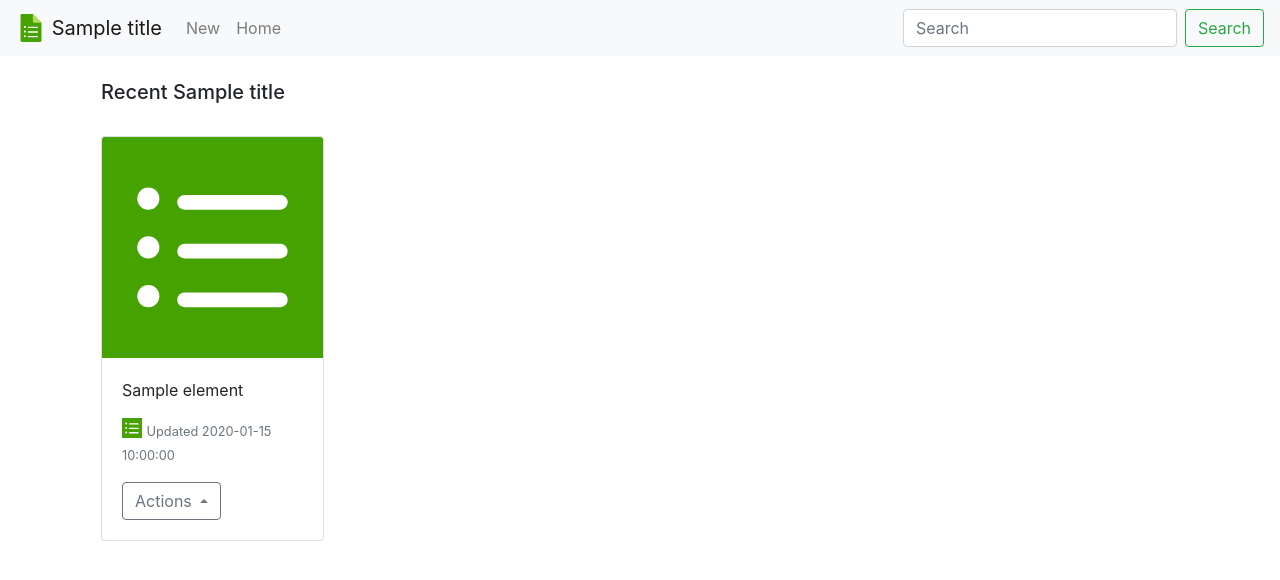
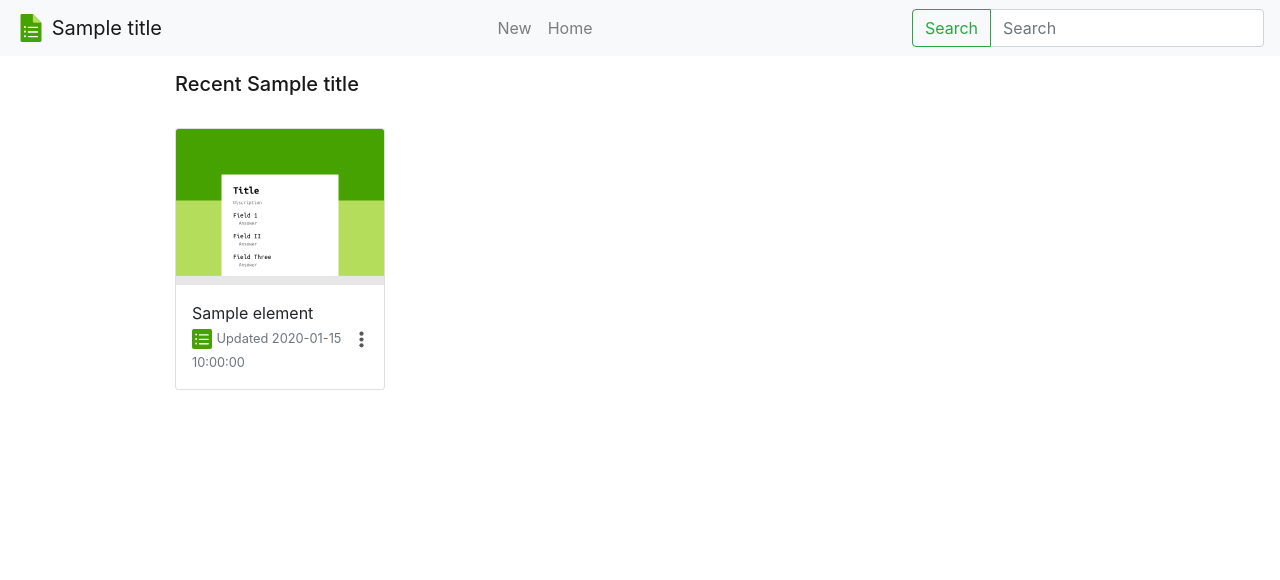
Before and after one commit to Mox93/rizzmi, a Python web app: template app/website/templates/list.html in a window 1280 px wide. Shown: the top 580 px of the page. Run offline with Jinja, Linux system fonts and the light colour scheme; the template is opened without the code that fills it: most values are stand-ins (such as "Sample title", 1, 10 or a date in 2020); some libraries are stand-ins or nearby versions.

Commit message:
More form polishing

```diff
--- a/app/__init__.py
+++ b/app/__init__.py
@@ -1,6 +1,7 @@
 from flask import Flask
 from flask_bootstrap import Bootstrap
 from flask_login import LoginManager
+from flask_mongoengine import MongoEngineSessionInterface
 from models.developer import DeveloperModel
 
 
@@ -38,6 +39,7 @@ app.config["MONGODB_HOST"] = HOST
 
 db.init_app(app)
 
+app.session_interface = MongoEngineSessionInterface(db)
 
 # TODO should use environment values
 from x.recaptcha import RECAPTCHA_SITE_KEY, RECAPTCHA_SECRET_KEY
--- a/app/models/form.py
+++ b/app/models/form.py
@@ -63,9 +63,11 @@ class FormModel(ExtendedDocument):
         """
         * Trims off name to its maximum length
         """
+        if isinstance(self.name, str):
+            self.name = self.name[:50] or "Untitled Form"
 
-        self.name = self.name[:50] or "Untitled Form"
-        self.title = self.title[:500] or self.name
+        if isinstance(self.title, str):
+            self.title = self.title[:500] or self.name
 
     def find_field_by_id(self, _id):
         for field in self.fields:
--- a/app/website/static/css/style.css
+++ b/app/website/static/css/style.css
@@ -40,19 +40,105 @@
 }
 
 .cstm-btn{
-    background-color: white;
+    background: white;
     color: #252525;
 }
 
 .cstm-btn:hover{
-    background-color: #DFFFBD;
+    background: #DFFFBD;
 }
 
-.cstm-btn:active{
-    background-color: #5BA50B;
+.cstm-sub-btn:active{
+    background: #5BA50B;
     color: white;
+    outline: none;
 }
 
-.light-up:hover {
+.light-up:hover{
     border: 1px #5BA50B solid;
 }
+
+.icon-btn{
+    background: rgba(0,0,0,0);
+    border-radius: 50%;
+}
+
+.icon-btn img{
+    margin: none;
+    width: 25px;
+    height: 25px;
+}
+
+.icon-btn:hover{
+    background: #DFFFBD;
+}
+
+.icon-btn:focus{
+    outline: none;
+}
+
+.icon-btn:active{
+    background: #D5D8DC;
+    outline: none;
+}
+
+/* toggle switch */
+    .switch {
+      position: relative;
+      display: inline-block;
+      width: 60px;
+      height: 30px;
+    }
+
+    .switch input {
+      opacity: 0;
+      width: 0;
+      height: 0;
+    }
+
+    .slider {
+      position: absolute;
+      cursor: pointer;
+      top: 0;
+      left: 0;
+      right: 0;
+      bottom: 0;
+      background-color: #ccc;
+      -webkit-transition: .4s;
+      transition: .4s;
+    }
+
+    .slider:before {
+      position: absolute;
+      content: "";
+      height: 22px;
+      width: 22px;
+      left: 4px;
+      bottom: 4px;
+      background-color: white;
+      -webkit-transition: .4s;
+      transition: .4s;
+    }
+
+    input:checked + .slider {
+      background-color: #5BA50B;
+    }
+
+    input:focus + .slider {
+      box-shadow: 0 0 1px #5BA50B;
+    }
+
+    input:checked + .slider:before {
+      -webkit-transform: translateX(30px);
+      -ms-transform: translateX(30px);
+      transform: translateX(30px);
+    }
+
+    /* Rounded sliders */
+    .slider.round {
+      border-radius: 30px;
+    }
+
+    .slider.round:before {
+      border-radius: 50%;
+    }
--- a/app/website/static/js/app.js
+++ b/app/website/static/js/app.js
@@ -8,10 +8,6 @@ $(function() {
     });
     $("#element-des").change(function() {
         $("#title-field").submit();
-    });
-    $("form .field-prop").change(function() {
-        var a = $(this).parents(".field-sec")[0];
-        $(a).submit()
     });
 });
 
@@ -76,3 +72,23 @@ $('.collapse').on('hide.bs.collapse', function () {
 
     $(f).css("border-left", "3px solid rgba(0,0,0,0)")
 });
+
+$('#renameModal').on('show.bs.modal', function (event) {
+    var button = $(event.relatedTarget) // Button that triggered the modal
+    var name = button.data('name') // Extract info from data-* attributes
+    var _id = button.data('id') // Extract info from data-* attributes
+    // If necessary, you could initiate an AJAX request here (and then do the updating in a callback).
+    // Update the modal's content. We'll use jQuery here, but you could use a data binding library or other methods instead.
+    var modal = $(this)
+    modal.find('#element-name').val(name)
+    modal.find('#element-id').val(_id)
+})
+
+$('#deleteModal').on('show.bs.modal', function (event) {
+    var button = $(event.relatedTarget)
+    var name = button.data('name')
+    var _id = button.data('id')
+    var modal = $(this)
+    modal.find('#deleteModalLabel').text('Deleting: ' + name)
+    modal.find('#del-element-id').val(_id)
+})
--- a/app/website/templates/list.html
+++ b/app/website/templates/list.html
@@ -79,11 +79,13 @@
              class="d-inline-block align-top" alt="">
         {{ title }}
     </a>
+
     <button class="navbar-toggler" type="button" data-toggle="collapse" data-target="#navbarNav"
             aria-controls="navbarNav" aria-expanded="false" aria-label="Toggle navigation">
         <span class="navbar-toggler-icon"></span>
     </button>
-        <div class="collapse navbar-collapse" id="navbarNav">
+
+    <div class="collapse navbar-collapse justify-content-center" id="navbarNav">
         <ul class="navbar-nav">
             <li class="nav-item">
                 <a class="nav-link" href="{{ url_for('site.form_edit', _id='new') }}">New</a>
@@ -93,49 +95,66 @@
             </li>
         </ul>
     </div>
+
     <form class="form-inline">
-            <input class="form-control mr-sm-2" type="search" placeholder="Search" aria-label="Search">
-            <button class="btn btn-outline-success my-2 my-sm-0" type="submit">Search</button>
+        <div class="input-group my-auto">
+            <div class="input-group-prepend">
+                <button class="btn btn-outline-success" type="button">Search</button>
+            </div>
+            <input type="search" class="form-control" placeholder="Search" aria-label="Search"
+                   aria-describedby="basic-addon1">
+        </div>
     </form>
 </nav>
 
-    <div class="container my-4">
-        <h5 class="mt-3 ml-3"> Recent {{ title }} </h5>
+<div class="container mb-5 mx-auto" style="max-width: 60rem;">
+    <nav class="navbar navbar-light pl-0">
+        <span class="navbar-brand mb-0 h1">Recent {{ title }}</span>
+    </nav>
     <div class="row">
         {% for element in elements %}
-            <div class="col-sm-6 col-md-4 col-lg-3">
-                <div class="card mx-3 my-4 light-up">
-                    <a href="#">
-                    <img src="{{ url_for('site.static', filename='assets/form_icon_square.svg') }}" class="card-img-top" alt="...">
+        <div class="col-md-6 col-lg-4 col-xl-3">
+            <div class="card my-3 light-up">
+                <a href="{{ url_for('site.form_edit', _id=element.id) }}">
+                <img src="{{ url_for('site.static', filename='assets/form_img.svg') }}" class="card-img-top" alt="...">
                 </a>
-                    <div class="card-body">
-                        <p> {{ element.name }} </p>
+                <div class="card-body p-3">
+                    <p class="m-0"> {{ element.name }} </p>
+
+                    <div class="row">
+                        <div class="col-10 m-0 pr-0">
                             <p class="card-text">
                                 <img src="{{ url_for('site.static', filename='assets/form_icon_square.svg') }}"
-                             width="20" height="20" class="d-inline-block align-top" alt="">
+                                 width="20" height="20" class="d-inline-block align-center" alt="">
                                 <small class="text-muted">Updated {{ element.modified_date }}</small>
                             </p>
+                        </div>
 
-                        <div class="btn-group dropup">
-                            <button type="button" class="btn btn-outline-secondary dropdown-toggle" data-toggle="dropdown"
+                        <div class="col-2 m-0 pl-0">
+                            <div class="btn-group dropdown">
+                                <a class="icon-btn" href="#" role="button" id="dropdownMenuLink" data-toggle="dropdown"
                                    aria-haspopup="true" aria-expanded="false">
-                                Actions
-                            </button>
+                                    <img src="{{ url_for('site.static', filename='assets/actions_1.svg') }}">
+                                </a>
 
-                            <div class="dropdown-menu">
-                                <button class="dropdown-item cstm-btn" data-toggle="modal" data-target="#renameModal"
+                                <div class="dropdown-menu dropdown-menu-right">
+                                    <button class="dropdown-item cstm-sub-btn" data-toggle="modal" data-target="#renameModal"
                                             data-name="{{ element.name }}" data-id="{{ element.id }}" type="button">
                                         Rename
                                     </button>
-                                <button class="dropdown-item cstm-btn" data-toggle="modal" data-target="#deleteModal"
+                                    <button class="dropdown-item cstm-sub-btn" data-toggle="modal" data-target="#deleteModal"
                                             data-name="{{ element.name }}" data-id="{{ element.id }}" type="button">
                                         Delete
                                     </button>
-                                <a class="dropdown-item cstm-btn" href="{{ url_for('site.form_edit', _id=element.id) }}">
-                                    Edit
+                                    <a class="dropdown-item cstm-sub-btn" target="_blank"
+                                       href="{{ url_for('site.form_edit', _id=element.id) }}">
+                                        Open in new tab
                                     </a>
                                 </div>
                             </div>
+                        </div>
+                    </div>
+
                 </div>
             </div>
         </div>
@@ -153,27 +172,7 @@
 <script src="https://stackpath.bootstrapcdn.com/bootstrap/4.3.1/js/bootstrap.min.js"
         integrity="sha384-JjSmVgyd0p3pXB1rRibZUAYoIIy6OrQ6VrjIEaFf/nJGzIxFDsf4x0xIM+B07jRM"
         crossorigin="anonymous"></script>
-    <script>
-        $('#renameModal').on('show.bs.modal', function (event) {
-            var button = $(event.relatedTarget) // Button that triggered the modal
-            var name = button.data('name') // Extract info from data-* attributes
-            var _id = button.data('id') // Extract info from data-* attributes
-            // If necessary, you could initiate an AJAX request here (and then do the updating in a callback).
-            // Update the modal's content. We'll use jQuery here, but you could use a data binding library or other methods instead.
-            var modal = $(this)
-            modal.find('#element-name').val(name)
-            modal.find('#element-id').val(_id)
-        })
-
-        $('#deleteModal').on('show.bs.modal', function (event) {
-            var button = $(event.relatedTarget)
-            var name = button.data('name')
-            var _id = button.data('id')
-            var modal = $(this)
-            modal.find('#deleteModalLabel').text('Deleting: ' + name)
-            modal.find('#del-element-id').val(_id)
-        })
-    </script>
+<script type="text/javascript" src="{{ url_for('site.static', filename='js/app.js') }}"></script>
 
 </body>
 
```
Also changed, not shown: app/common/db.py (+4 -4 lines), app/models/field.py (+11 -13 lines), app/website/templates/form_edit.html (+35 -15 lines), app/website/views/form.py (+52 -40 lines), app/website/static/assets/actions_1.svg (added), app/website/static/assets/form_icon_square.svg, app/website/static/assets/form_img.svg (added). Lines whose indentation alone changed are shown as unchanged.
